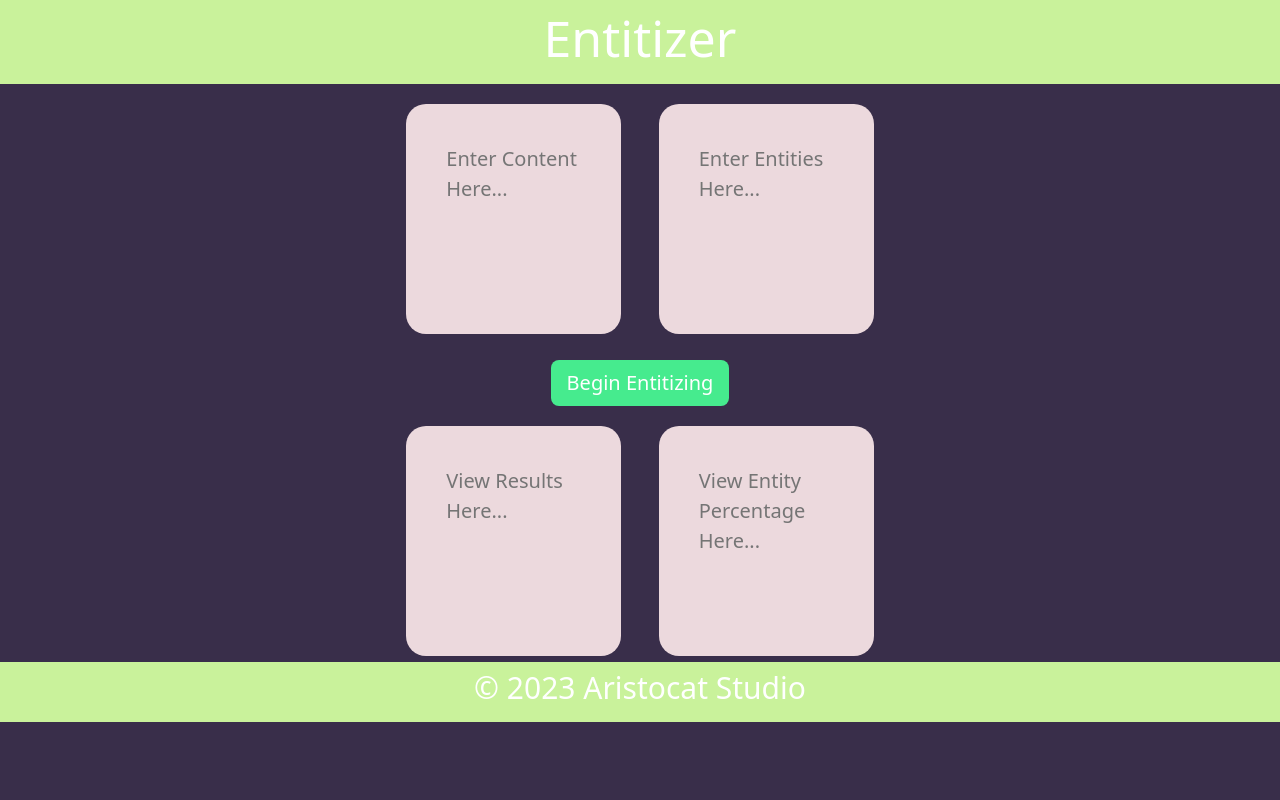
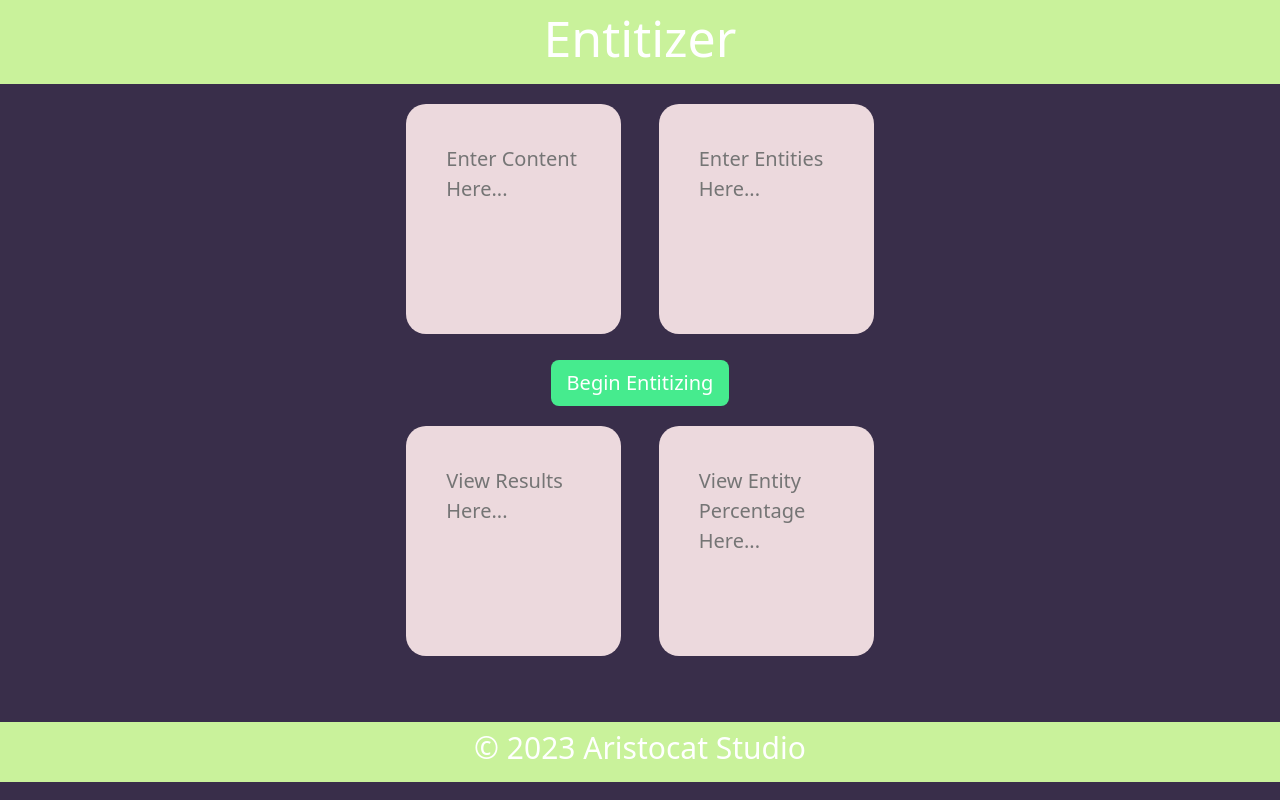
Before and after one commit to parijatmukherjeedevs/parijatmukherjeedevs.github.io, a React (Create React App) app: page / in a window 1280 px wide. Built offline with nearby package versions, Linux system fonts and the light colour scheme; the HTML template or start-up script is replaced by a standard one.

Commit message:
Update Table.jsx

```diff
--- a/src/components/Table.jsx
+++ b/src/components/Table.jsx
@@ -1,11 +1,18 @@
 import React from "react";
 import DisplayBox from "./DisplayBox";
-import Button from "./Button"
+import Button from "./Button";
 
+const tableStyle={
+
+    paddingBottom:"60px",
+    position:"relative",
+    align:"center"
+
+}
 
 function Table(){
     return(
-        <div>
+        <div style={tableStyle}>
             <div>
                 <span>
                   <DisplayBox id="source-content" placeholder="Enter Content Here..."></DisplayBox>
```
